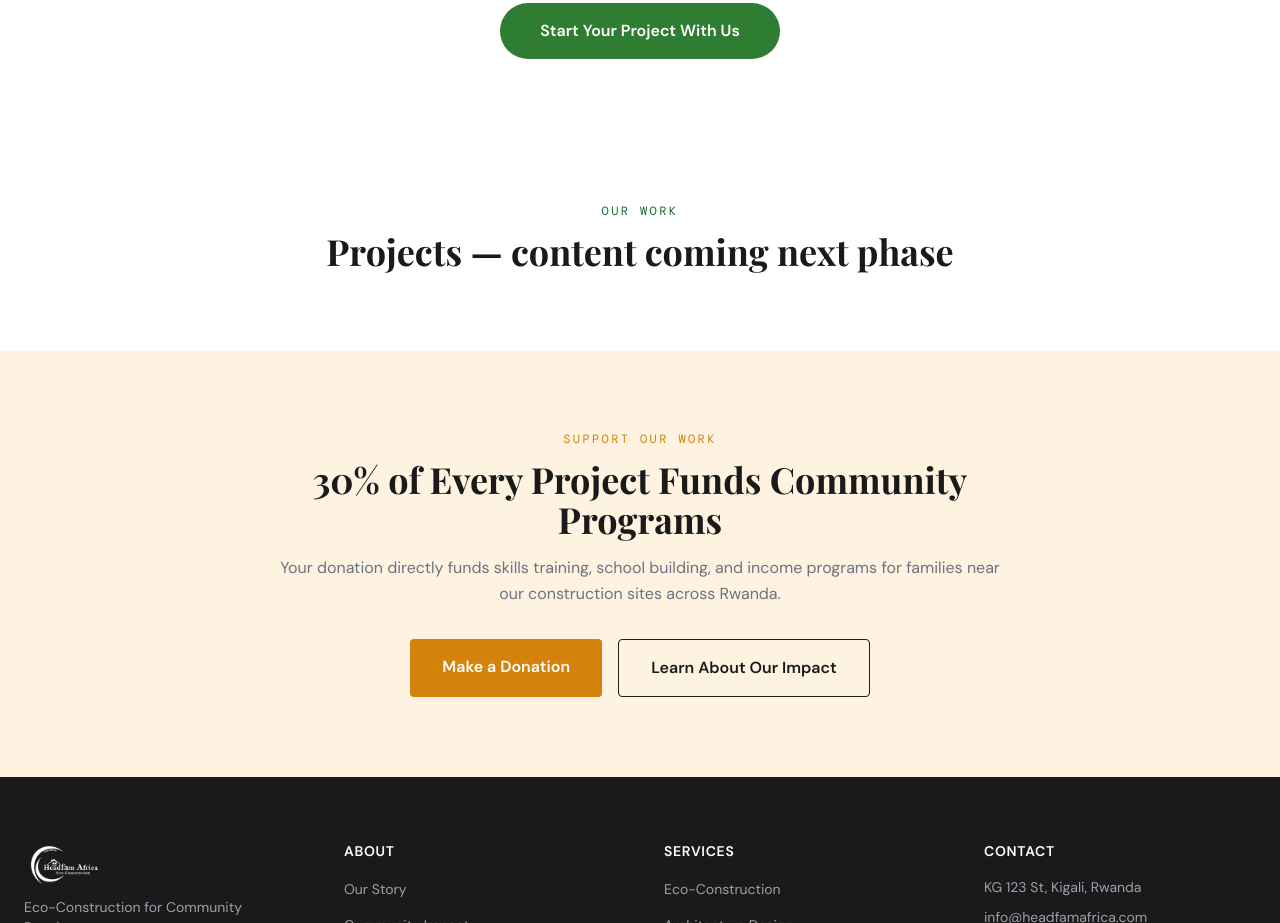
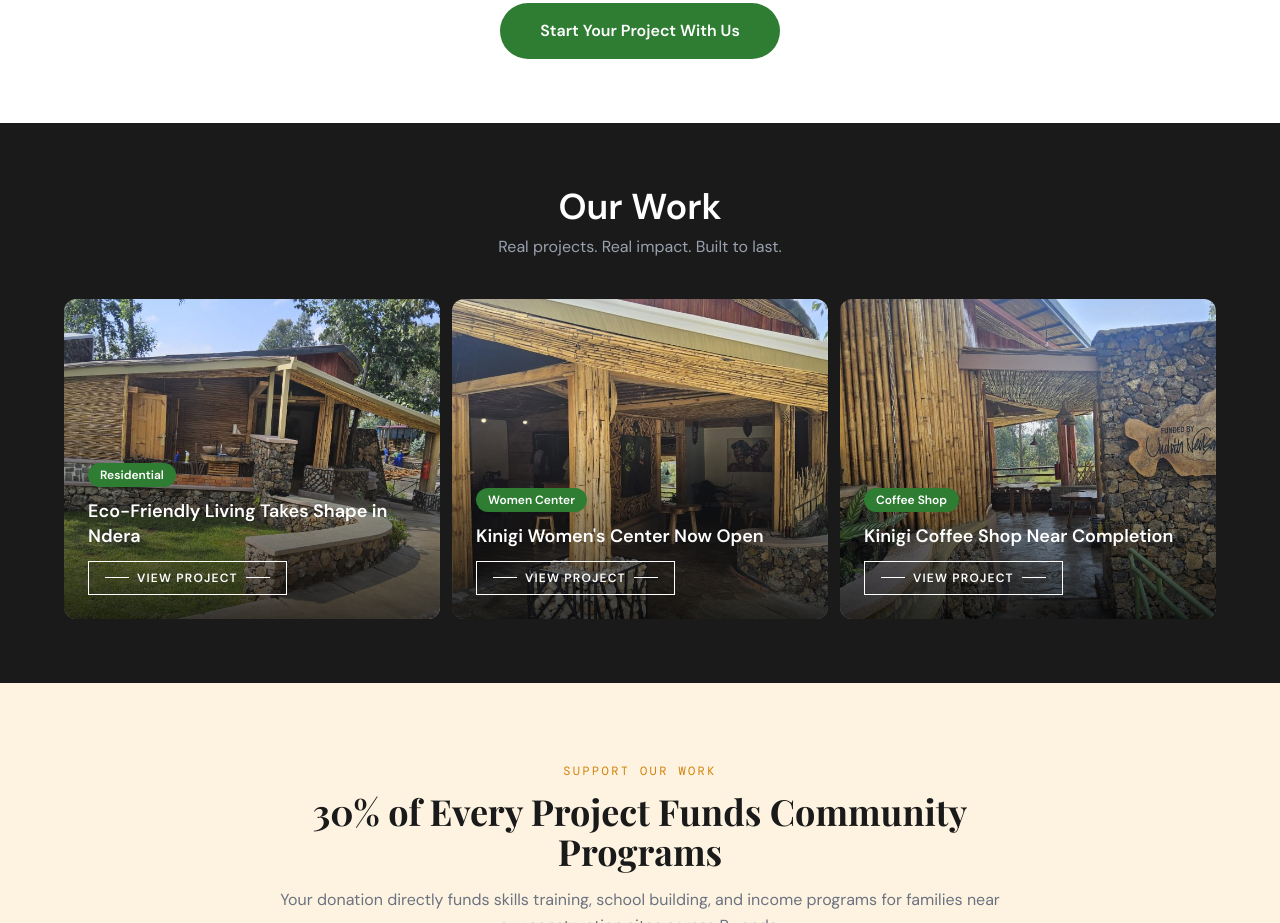
Before and after one commit to muhorakeye/Headfam, a React (Vite) app: page / in a window 1280 px wide. Shown: the part 1780-2703 px from the top of the page. Built offline with nearby package versions, Linux system fonts and the light colour scheme.

Commit message:
refactor(home): redesign OurWork section to full-bleed image grid with text overlay and gold hover effect

```diff
--- /dev/null
+++ b/src/components/sections/Home/OurWork.d.ts
@@ -0,0 +1 @@
+export declare function OurWork(): JSX.Element;
--- /dev/null
+++ b/src/components/sections/Home/OurWork.jsx
@@ -0,0 +1,140 @@
+// OurWork — mosaic bento grid, full-bleed image cards with text overlay
+// Images fall back to dark green (#1b4332) so missing assets never look broken
+
+import { useState } from "react";
+import img6 from "../../../assets/Hero/headfam6.jpeg";
+import img7 from "../../../assets/Hero/headfam7.jpeg";
+import img8 from "../../../assets/Hero/headfam8.jpeg";
+
+const projects = [
+  {
+    id: 1,
+    category: "Residential",
+    date: "December 2, 2024",
+    title: "Eco-Friendly Living Takes Shape in Ndera",
+    description: "A modern eco-residential project in Ndera built for Rwanda's future.",
+    image: img6,
+    size: "large",
+  },
+  {
+    id: 2,
+    category: "Women Center",
+    date: "July 3, 2024",
+    title: "Kinigi Women's Center Now Open",
+    description: "Empowering women through eco-conscious construction and cultural identity.",
+    image: img7,
+    size: "small",
+  },
+  {
+    id: 3,
+    category: "Coffee Shop",
+    date: "May 28, 2024",
+    title: "Kinigi Coffee Shop Near Completion",
+    description: "Culture, community, and sustainability in a natural setting.",
+    image: img8,
+    size: "small",
+  },
+];
+
+const GOLD = "#C9A84C";
+const GREEN = "#2E7D32";
+
+function ProjectCard({ project }) {
+  const [hovered, setHovered] = useState(false);
+
+  return (
+    <div
+      className="relative overflow-hidden rounded-xl cursor-pointer h-72 md:h-80"
+      onMouseEnter={() => setHovered(true)}
+      onMouseLeave={() => setHovered(false)}
+    >
+      {/* Full-bleed photo */}
+      <img
+        src={project.image}
+        alt={project.title}
+        className="absolute inset-0 w-full h-full object-cover transition-transform duration-700"
+        style={{ transform: hovered ? "scale(1.05)" : "scale(1)" }}
+        onError={(e) => {
+          e.target.style.backgroundColor = "#1b4332";
+          e.target.src = "";
+        }}
+      />
+
+      {/* Bottom-half gradient */}
+      <div
+        className="absolute inset-0"
+        style={{
+          background: "linear-gradient(to top, rgba(0,0,0,0.75) 0%, transparent 60%)",
+        }}
+      />
+
+      {/* Text overlay */}
+      <div className="absolute bottom-0 left-0 p-6">
+        <span
+          className="inline-block text-xs font-semibold px-3 py-1 rounded-full text-white mb-3"
+          style={{ backgroundColor: GREEN }}
+        >
+          {project.category}
+        </span>
+
+        <h3 className="text-lg font-bold text-white leading-snug mb-3">
+          {project.title}
+        </h3>
+
+        {/* VIEW PROJECT — sharp rectangle, flanking lines */}
+        <div
+          className="inline-flex items-center gap-2 border px-4 py-2 transition-colors duration-300"
+          style={{ borderColor: hovered ? GOLD : "white" }}
+        >
+          <span
+            style={{
+              width: "24px",
+              height: "1px",
+              backgroundColor: hovered ? GOLD : "white",
+              display: "inline-block",
+              transition: "background-color 300ms",
+            }}
+          />
+          <span
+            className="text-xs font-bold tracking-widest transition-colors duration-300"
+            style={{ color: hovered ? GOLD : "white" }}
+          >
+            VIEW PROJECT
+          </span>
+          <span
+            style={{
+              width: "24px",
+              height: "1px",
+              backgroundColor: hovered ? GOLD : "white",
+              display: "inline-block",
+              transition: "background-color 300ms",
+            }}
+          />
+        </div>
+      </div>
+    </div>
+  );
+}
+
+export function OurWork() {
+  return (
+    <section
+      id="our-work"
+      className="py-16 px-6 md:px-16"
+      style={{ backgroundColor: "#1a1a1a" }}
+    >
+      <h2 className="text-3xl md:text-4xl font-bold text-white text-center mb-2">
+        Our Work
+      </h2>
+      <p className="text-base text-gray-400 text-center mb-10">
+        Real projects. Real impact. Built to last.
+      </p>
+
+      <div className="grid grid-cols-1 md:grid-cols-3 gap-3">
+        {projects.map((project) => (
+          <ProjectCard key={project.id} project={project} />
+        ))}
+      </div>
+    </section>
+  );
+}
--- a/src/components/sections/Home/index.ts
+++ b/src/components/sections/Home/index.ts
@@ -1,3 +1,4 @@
 export { default as HeroCarousel } from './HeroCarousel';
 export { ImpactStats } from './ImpactStats';
 export { WhatWeBuild } from './WhatWeBuild';
+export { OurWork } from './OurWork';
--- a/src/components/sections/index.ts
+++ b/src/components/sections/index.ts
@@ -1,3 +1,3 @@
 // Re-exports all section components by page
-export { ImpactStats, HeroCarousel, WhatWeBuild } from './Home';
+export { ImpactStats, HeroCarousel, WhatWeBuild, OurWork } from './Home';
 export { DonationCTA } from './Donate';
--- a/src/pages/HomePage.tsx
+++ b/src/pages/HomePage.tsx
@@ -1,6 +1,6 @@
 // HomePage — hero, impact stats, services overview, featured projects, community, donate CTA
 // Sections to be built in next phase
-import { ImpactStats, DonationCTA, WhatWeBuild } from '../components/sections';
+import { ImpactStats, DonationCTA, WhatWeBuild, OurWork } from '../components/sections';
 // @ts-ignore — plain JSX component, no type declarations
 import HeroCarousel from '../components/sections/Home/HeroCarousel';
 
@@ -13,15 +13,7 @@ export function HomePage() {
 
       <WhatWeBuild />
 
-      {/* Projects placeholder */}
-      <section className="py-20 bg-white">
-        <div className="max-w-7xl mx-auto px-6 text-center">
-          <p className="font-mono text-xs uppercase tracking-[0.2em] text-forest mb-3">Our Work</p>
-          <h2 className="font-display text-3xl md:text-4xl font-bold text-charcoal">
-            Projects — content coming next phase
-          </h2>
-        </div>
-      </section>
+      <OurWork />
 
       <DonationCTA />
     </main>
```
Also changed, not shown: 2 other files (tests, documents, lock files or other folders).
